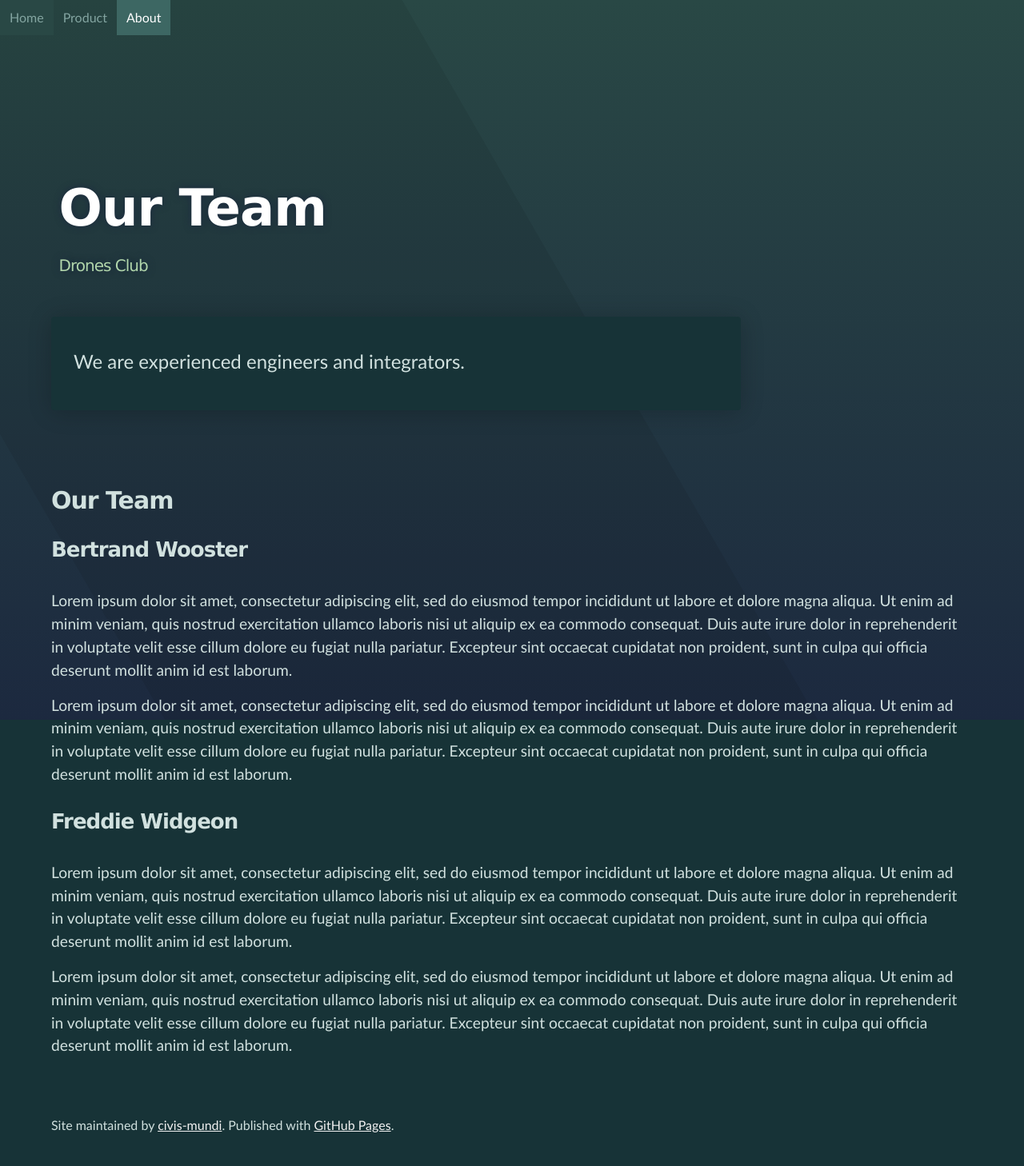
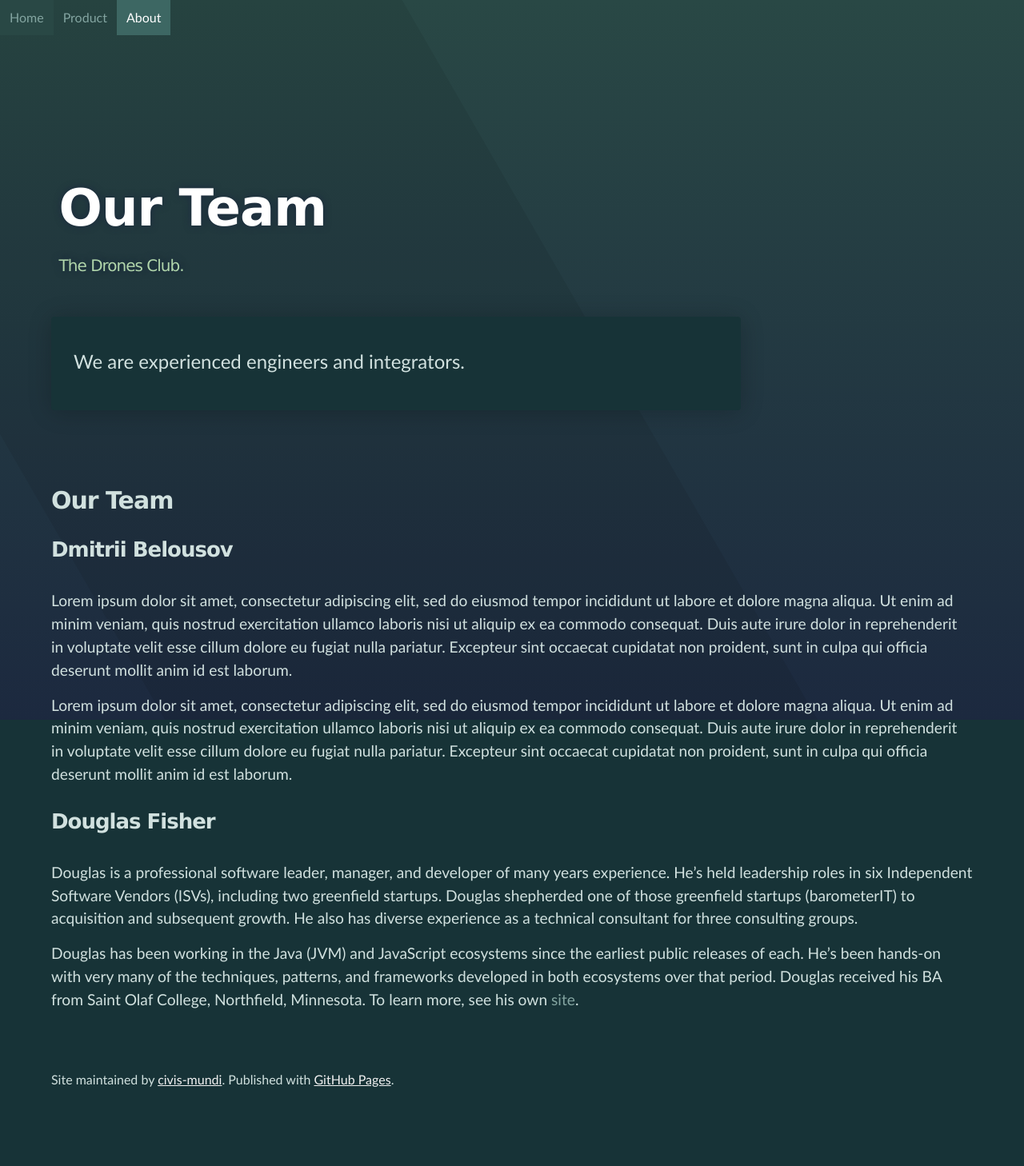
Before and after one commit to civis-mundi/civis-mundi.github.io, a Jekyll site: the page built from about/index.html, in a window 1280 px wide. Shown: the whole page at 80% size. Built offline with Jekyll 4.4.1, drawn with Linux system fonts in a browser that asks for light colours; after the commit the page ends 1401 px from its top, so only the background shows below that.

Commit message:
#2 More content.

```diff
--- a/about/index.html
+++ b/about/index.html
@@ -6,48 +6,54 @@ layout: default
 <div id="header_wrap" class="outer">
     <header class="inner">
         <h1 id="project_title">Our Team</h1>
-        <h2 id="project_tagline">Drones Club</h2>
+        <h2 id="project_tagline">The Drones Club.</h2>
     </header>
 </div>
 
 <div class="content-item-container">
     <p>
- We are experienced engineers and integrators.
+        We are experienced engineers and integrators.
     </p>
 </div>
 
 <h1>Our Team</h1>
 
-<h2>Bertrand Wooster</h2>
+<h2>Dmitrii Belousov</h2>
 
 <div class="content-story-section">
     <p>
-Lorem ipsum dolor sit amet, consectetur adipiscing elit, sed do eiusmod tempor incididunt ut labore et dolore magna
-aliqua. Ut enim ad minim veniam, quis nostrud exercitation ullamco laboris nisi ut aliquip ex ea commodo consequat.
-Duis aute irure dolor in reprehenderit in voluptate velit esse cillum dolore eu fugiat nulla pariatur. Excepteur sint
-occaecat cupidatat non proident, sunt in culpa qui officia deserunt mollit anim id est laborum.
+        Lorem ipsum dolor sit amet, consectetur adipiscing elit, sed do eiusmod tempor incididunt ut labore et dolore
+        magna
+        aliqua. Ut enim ad minim veniam, quis nostrud exercitation ullamco laboris nisi ut aliquip ex ea commodo
+        consequat.
+        Duis aute irure dolor in reprehenderit in voluptate velit esse cillum dolore eu fugiat nulla pariatur. Excepteur
+        sint
+        occaecat cupidatat non proident, sunt in culpa qui officia deserunt mollit anim id est laborum.
     </p>
     <p>
-Lorem ipsum dolor sit amet, consectetur adipiscing elit, sed do eiusmod tempor incididunt ut labore et dolore magna
-aliqua. Ut enim ad minim veniam, quis nostrud exercitation ullamco laboris nisi ut aliquip ex ea commodo consequat.
-Duis aute irure dolor in reprehenderit in voluptate velit esse cillum dolore eu fugiat nulla pariatur. Excepteur sint
-occaecat cupidatat non proident, sunt in culpa qui officia deserunt mollit anim id est laborum.
+        Lorem ipsum dolor sit amet, consectetur adipiscing elit, sed do eiusmod tempor incididunt ut labore et dolore
+        magna
+        aliqua. Ut enim ad minim veniam, quis nostrud exercitation ullamco laboris nisi ut aliquip ex ea commodo
+        consequat.
+        Duis aute irure dolor in reprehenderit in voluptate velit esse cillum dolore eu fugiat nulla pariatur. Excepteur
+        sint
+        occaecat cupidatat non proident, sunt in culpa qui officia deserunt mollit anim id est laborum.
     </p>
 </div>
 
-<h2>Freddie Widgeon</h2>
+<h2>Douglas Fisher</h2>
 
 <div class="content-story-section">
     <p>
-        Lorem ipsum dolor sit amet, consectetur adipiscing elit, sed do eiusmod tempor incididunt ut labore et dolore magna
-        aliqua. Ut enim ad minim veniam, quis nostrud exercitation ullamco laboris nisi ut aliquip ex ea commodo consequat.
-        Duis aute irure dolor in reprehenderit in voluptate velit esse cillum dolore eu fugiat nulla pariatur. Excepteur sint
-        occaecat cupidatat non proident, sunt in culpa qui officia deserunt mollit anim id est laborum.
+        Douglas is a professional software leader, manager, and developer of many years experience. He’s held leadership
+        roles in six Independent Software Vendors (ISVs), including two greenfield startups. Douglas shepherded one of
+        those greenfield startups (barometerIT) to acquisition and subsequent growth. He also has diverse experience as
+        a technical consultant for three consulting groups.
     </p>
     <p>
-        Lorem ipsum dolor sit amet, consectetur adipiscing elit, sed do eiusmod tempor incididunt ut labore et dolore magna
-        aliqua. Ut enim ad minim veniam, quis nostrud exercitation ullamco laboris nisi ut aliquip ex ea commodo consequat.
-        Duis aute irure dolor in reprehenderit in voluptate velit esse cillum dolore eu fugiat nulla pariatur. Excepteur sint
-        occaecat cupidatat non proident, sunt in culpa qui officia deserunt mollit anim id est laborum.
+        Douglas has been working in the Java (JVM) and JavaScript ecosystems since the earliest public releases of each.
+        He’s been hands-on with very many of the techniques, patterns, and frameworks developed in both ecosystems over
+        that period. Douglas received his BA from Saint Olaf College, Northfield, Minnesota. To learn more, see his own
+        <a href="https://dfisher95350.github.io/">site</a>.
     </p>
 </div>
```
